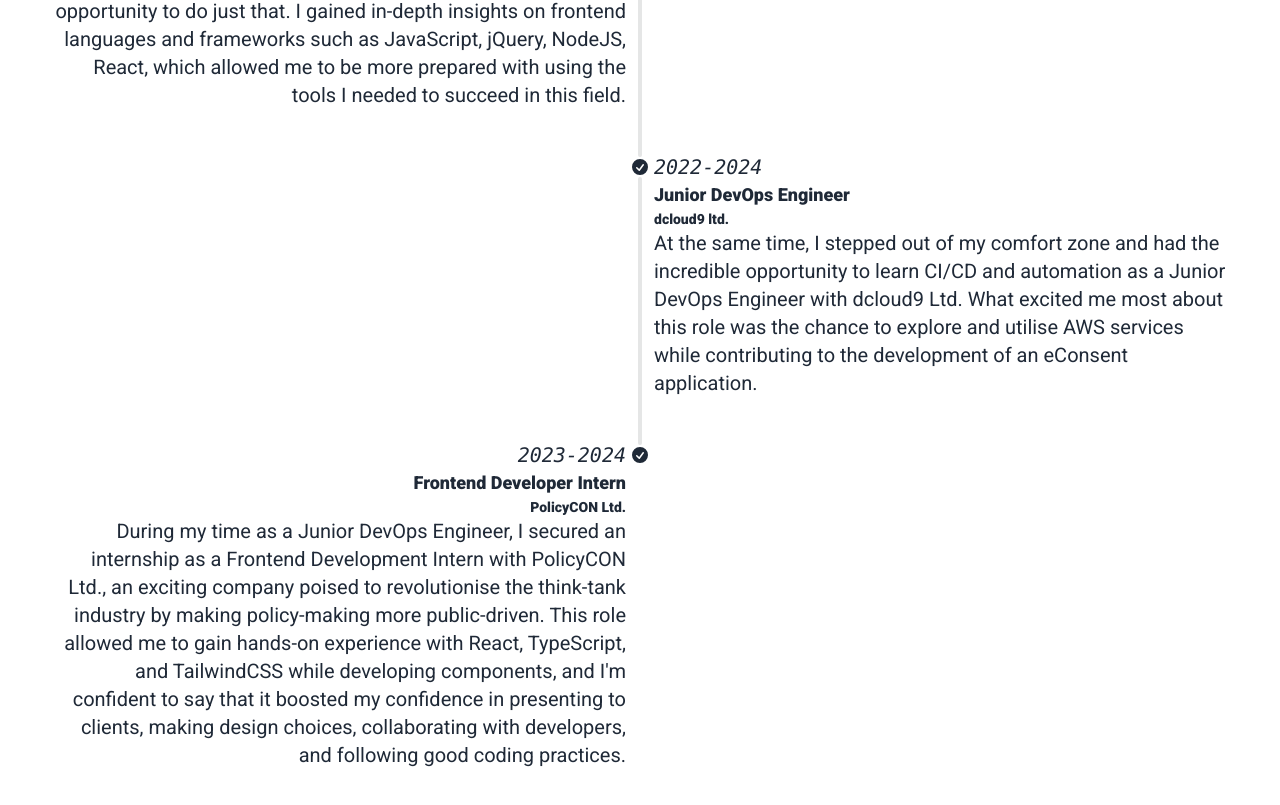
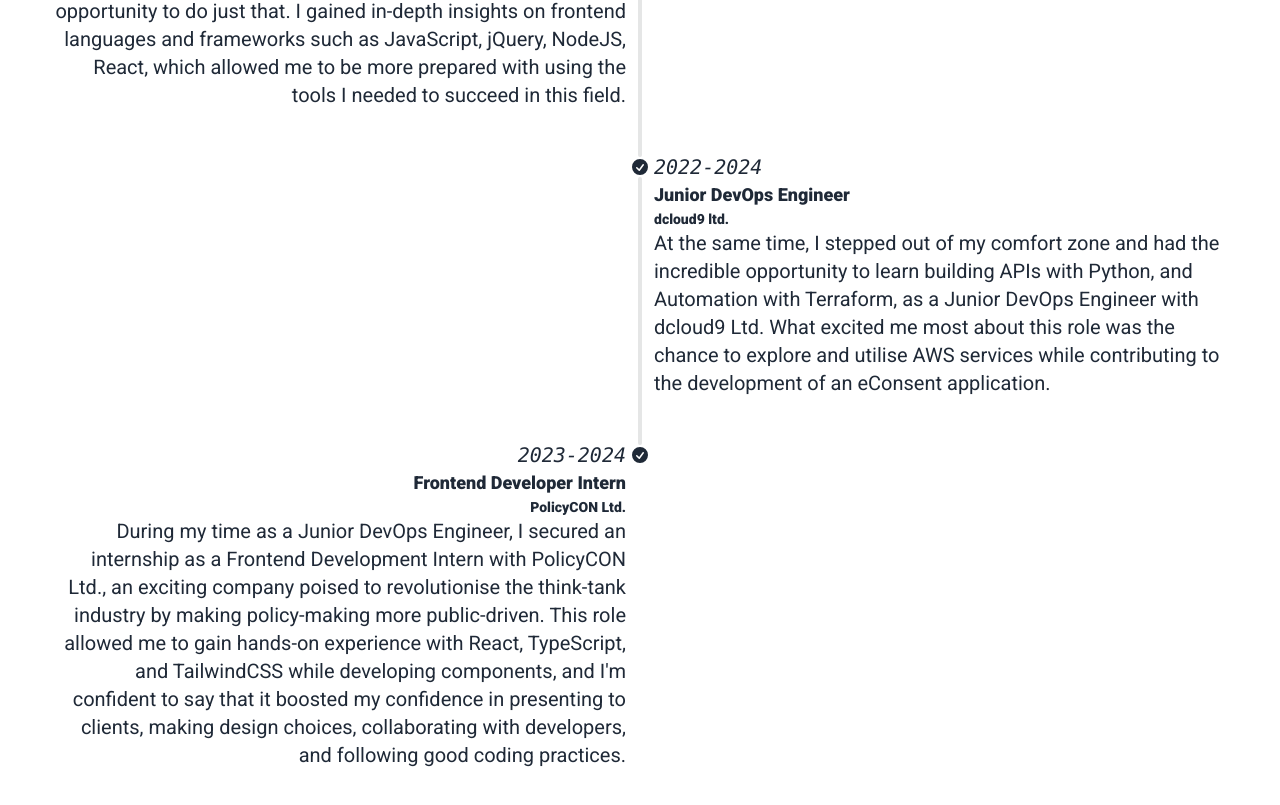
Before and after one commit to jemcap/joshcapito.dev, a React (Vite) app: page /information in a window 1280 px wide. Shown: the part 2056-2861 px from the top of the page. Built offline with nearby package versions, Linux system fonts and the light colour scheme.

Commit message:
fix: Added additional content to Timeline

```diff
--- a/src/components/Timeline.jsx
+++ b/src/components/Timeline.jsx
@@ -230,10 +230,11 @@
           <div className="text-lg font-black">Junior DevOps Engineer</div>
           <div className="text-sm font-black">dcloud9 ltd.</div>
           At the same time, I stepped out of my comfort zone and had the
-          incredible opportunity to learn CI/CD and automation as a Junior
-          DevOps Engineer with dcloud9 Ltd. What excited me most about this role
-          was the chance to explore and utilise AWS services while contributing
-          to the development of an eConsent application.
+          incredible opportunity to learn building APIs with Python, and
+          Automation with Terraform, as a Junior DevOps Engineer with dcloud9
+          Ltd. What excited me most about this role was the chance to explore
+          and utilise AWS services while contributing to the development of an
+          eConsent application.
         </div>
         <hr />
       </motion.li>
```
